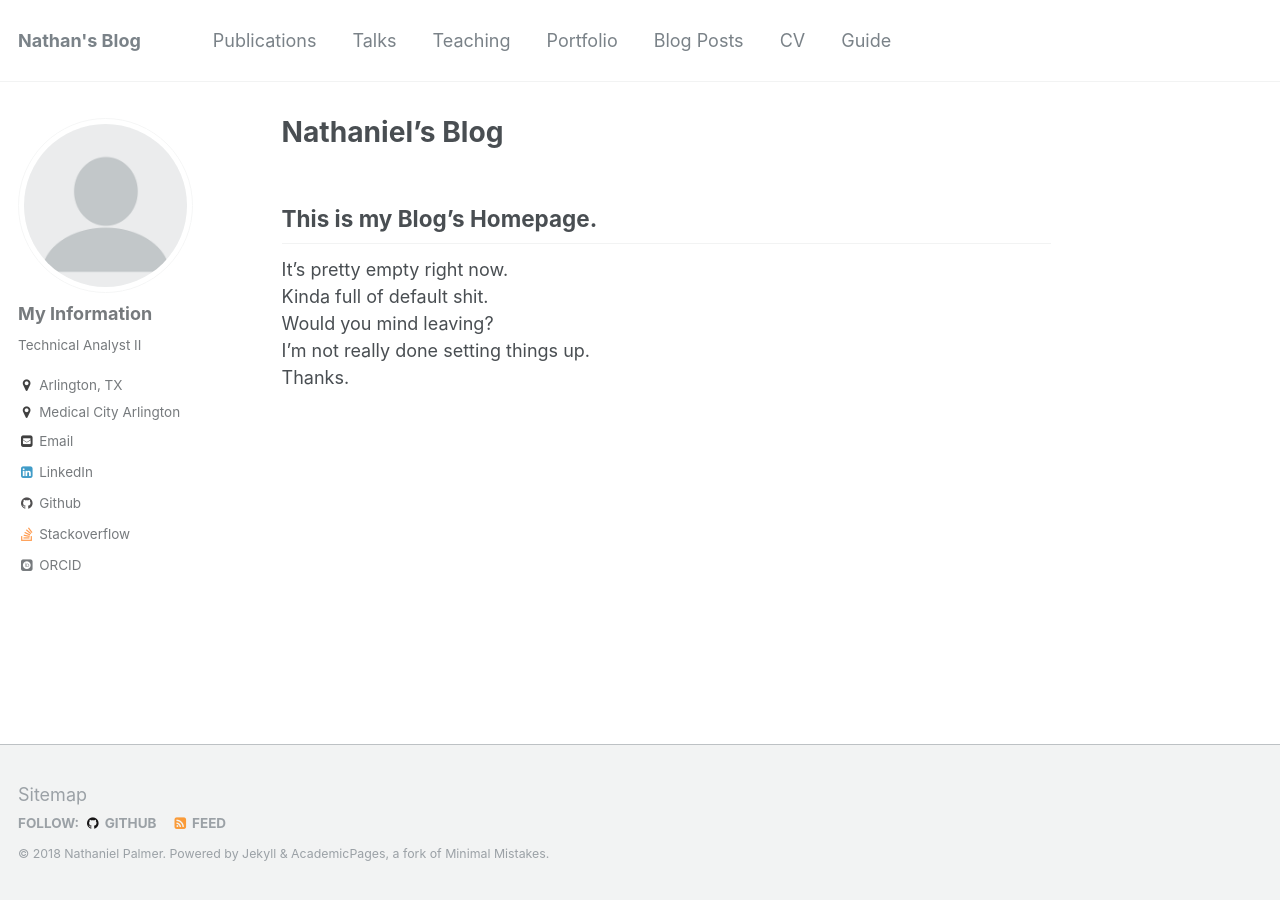
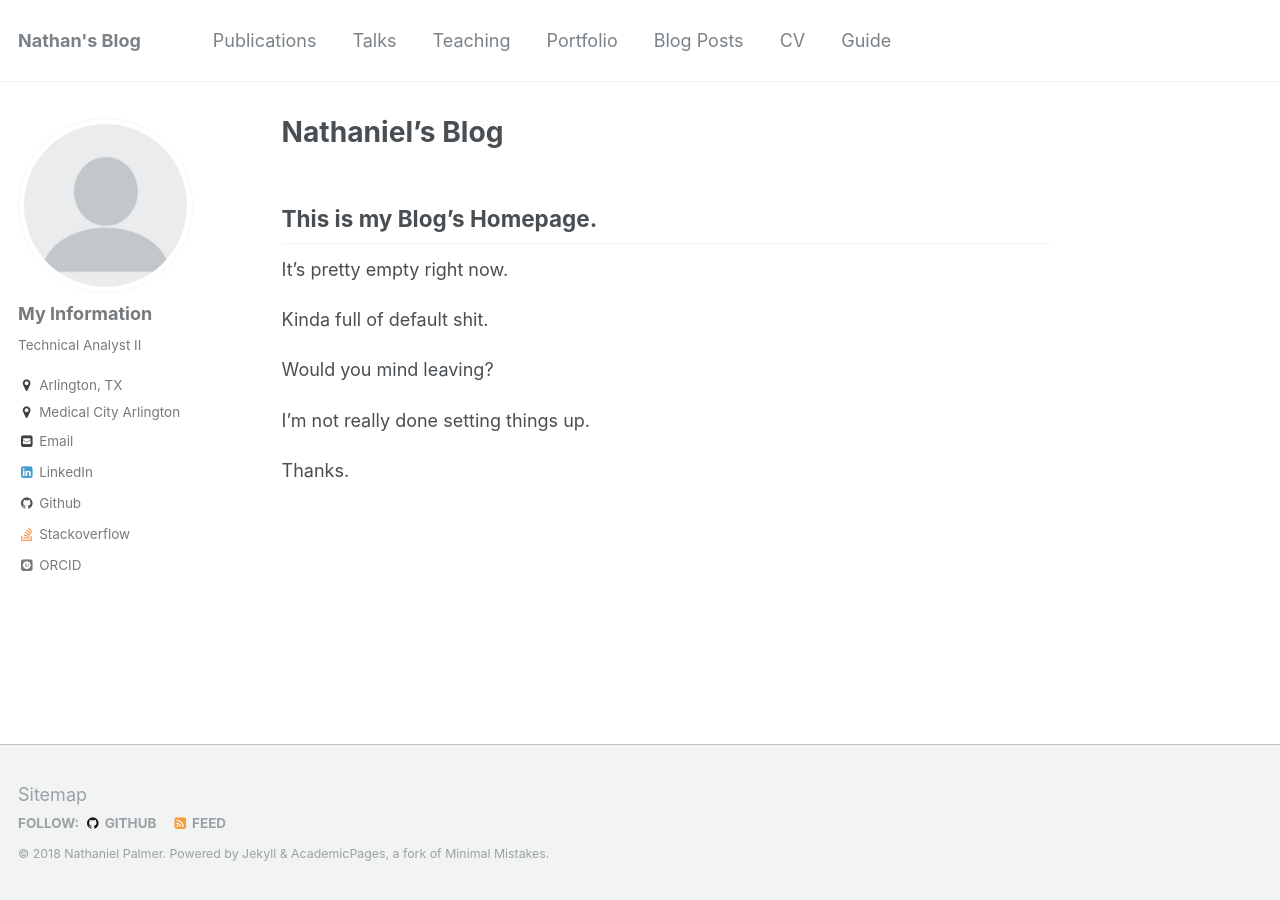
Before and after one commit to natpalmer1776/natpalmer1776.github.io, a Jekyll site: the page built from _pages/about.md, in a window 1280 px wide. Built offline with Jekyll 4.4.1, drawn with Linux system fonts in a browser that asks for light colours; some web fonts are replaced.

```diff
--- a/_pages/about.md
+++ b/_pages/about.md
@@ -10,8 +10,12 @@ redirect_from:
 
 This is my Blog's Homepage.
 ------
-It's pretty empty right now.<br/>
-Kinda full of default shit.<br/>
-Would you mind leaving?<br/>
-I'm not really done setting things up.<br/>
+It's pretty empty right now.
+
+Kinda full of default shit.
+
+Would you mind leaving?
+
+I'm not really done setting things up.
+
 Thanks.
```
